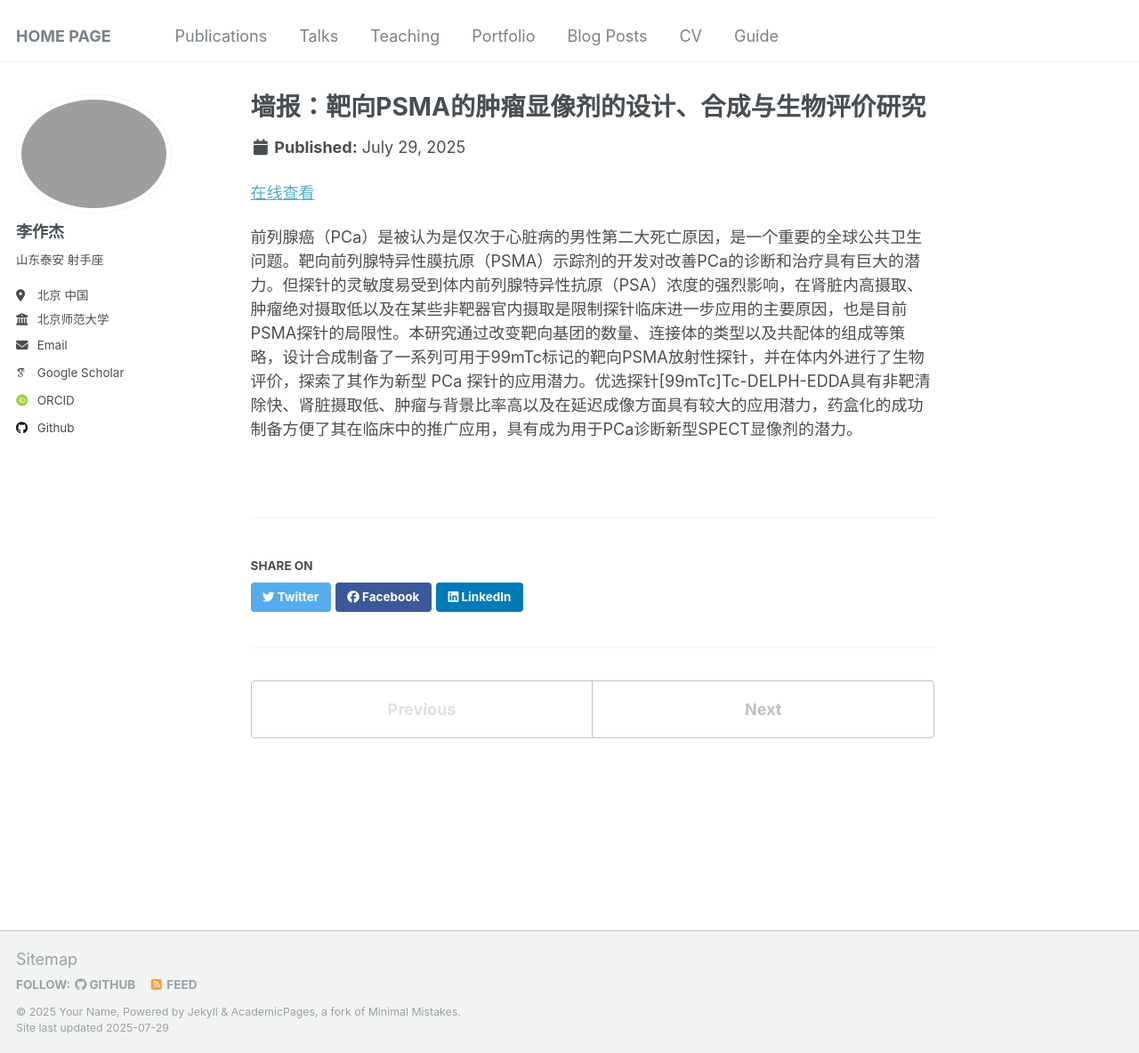
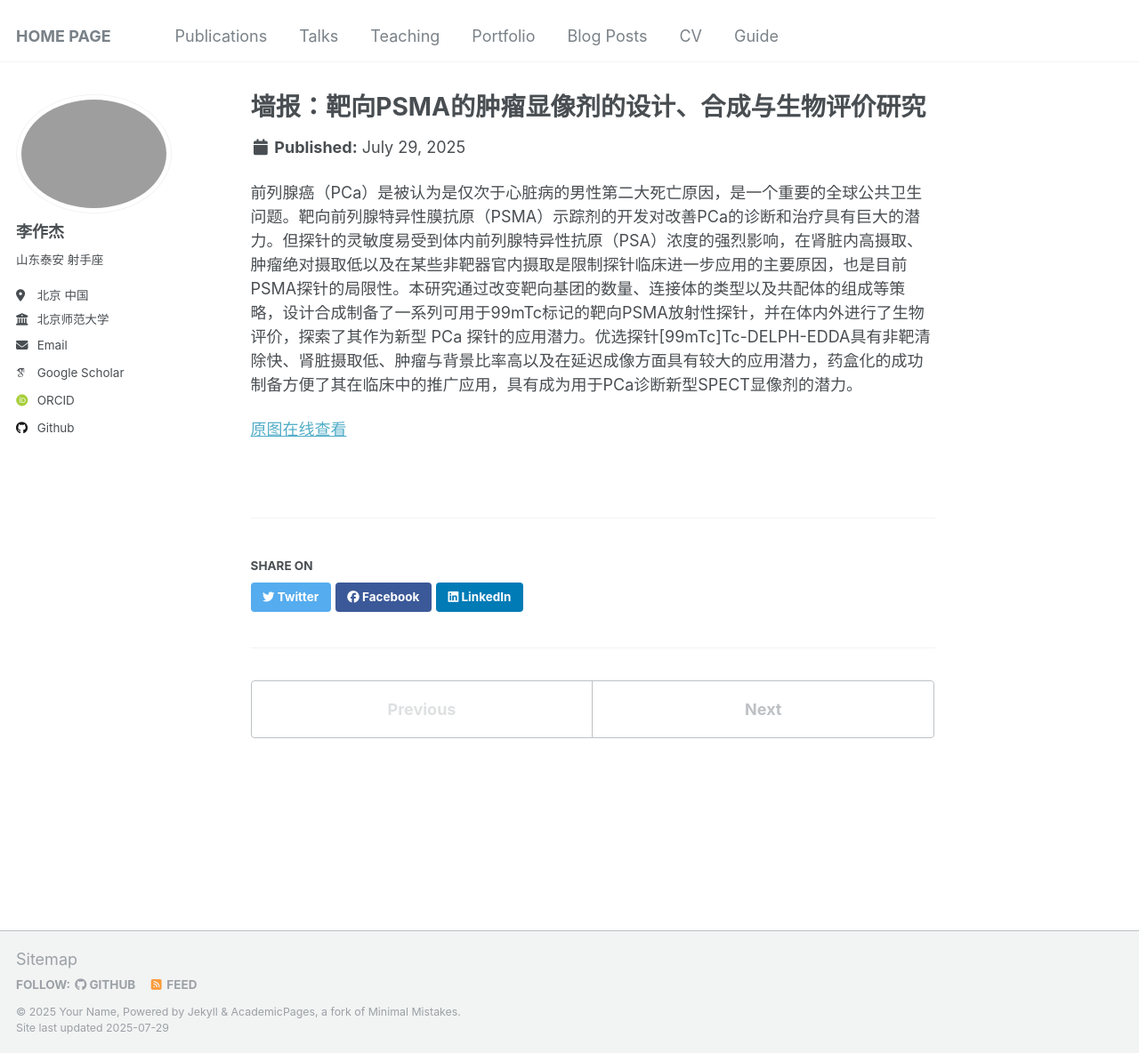
Before and after one commit to Infinity-LZJ/Zuojie_Li.github, a Jekyll site: the page built from _portfolio/portfolio-1.md, in a window 1280 px wide and 1184 px high. Shown: the whole window at 89% size. Built offline with Jekyll 4.4.1, drawn with Linux system fonts in a browser that asks for light colours; some web fonts are replaced.

Commit message:
Update portfolio-1.md
Signed-off-by: Infinity-LZJ <zuojieli@yeah.net>

```diff
--- a/_portfolio/portfolio-1.md
+++ b/_portfolio/portfolio-1.md
@@ -3,6 +3,7 @@ title: "墙报：靶向PSMA的肿瘤显像剂的设计、合成与生物评价
 excerpt: "第十七届全国放射性药物与标记化合物学术交流会优秀壁报<br/><img src='/images/wall1.png' alt='port1' >"
 collection: portfolio
 ---
-[在线查看](https://infinity-lzj.github.io/Zuojie_Li.github/files/wallpaper1.pdf)
 
 前列腺癌（PCa）是被认为是仅次于心脏病的男性第二大死亡原因，是一个重要的全球公共卫生问题。靶向前列腺特异性膜抗原（PSMA）示踪剂的开发对改善PCa的诊断和治疗具有巨大的潜力。但探针的灵敏度易受到体内前列腺特异性抗原（PSA）浓度的强烈影响，在肾脏内高摄取、肿瘤绝对摄取低以及在某些非靶器官内摄取是限制探针临床进一步应用的主要原因，也是目前PSMA探针的局限性。本研究通过改变靶向基团的数量、连接体的类型以及共配体的组成等策略，设计合成制备了一系列可用于99mTc标记的靶向PSMA放射性探针，并在体内外进行了生物评价，探索了其作为新型 PCa 探针的应用潜力。优选探针[99mTc]Tc-DELPH-EDDA具有非靶清除快、肾脏摄取低、肿瘤与背景比率高以及在延迟成像方面具有较大的应用潜力，药盒化的成功制备方便了其在临床中的推广应用，具有成为用于PCa诊断新型SPECT显像剂的潜力。
+
+[原图在线查看](https://infinity-lzj.github.io/Zuojie_Li.github/files/wallpaper1.png)
```
